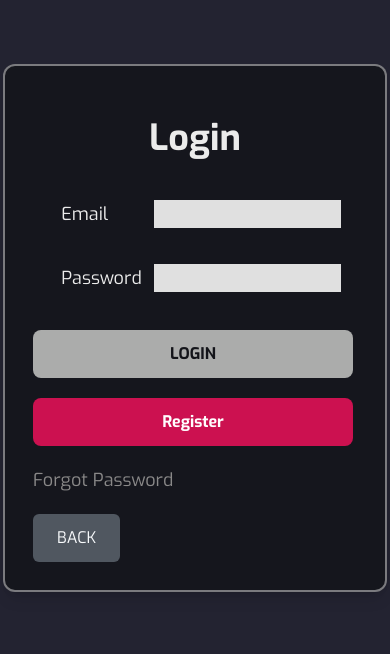
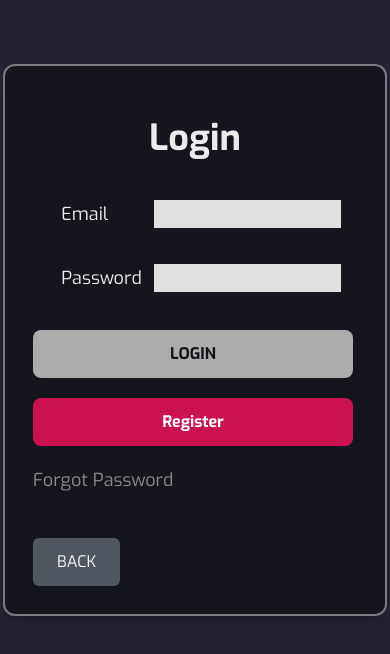
Before and after one commit to dtjabring123/Coconutpng, a React (Create React App) app: page /login in a window 390 px wide. Shown: the top 654 px of the page. Built offline with nearby package versions, Linux system fonts and the light colour scheme; no server answers.

Commit message:
fully responsive page

```diff
--- a/src/pages/login.jsx
+++ b/src/pages/login.jsx
@@ -95,9 +95,9 @@ export default class LoginPage extends React.Component {
 																												className='text-[#8A8989] text-lg cursor-pointer py-5'/>
    						</Link>
 
-						{/* <Link to="/homepage">
+						{ <Link to="/homepage">
 							<button type="submit" value="LOGIN" id = "home_button"/>
-   						</Link> */}
+   						</Link>}
 						<Link to="/">
                             <input type="submit" value="BACK" className=' text-slate-50 cursor-pointer bg-[#505760] px-6 py-3 rounded-md'/>
    						</Link>
```
